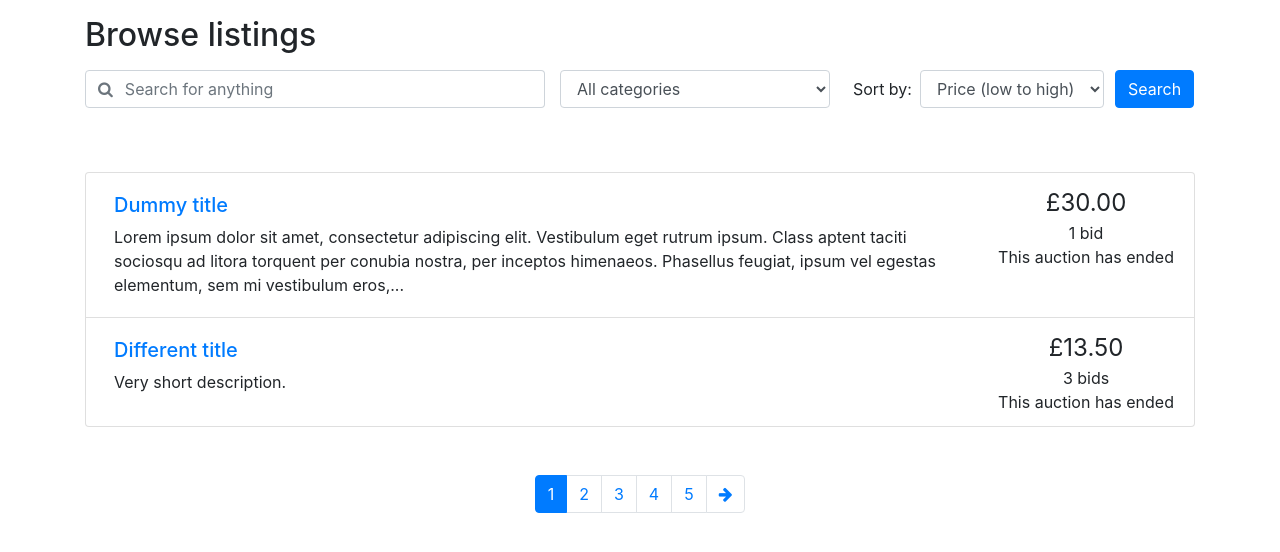
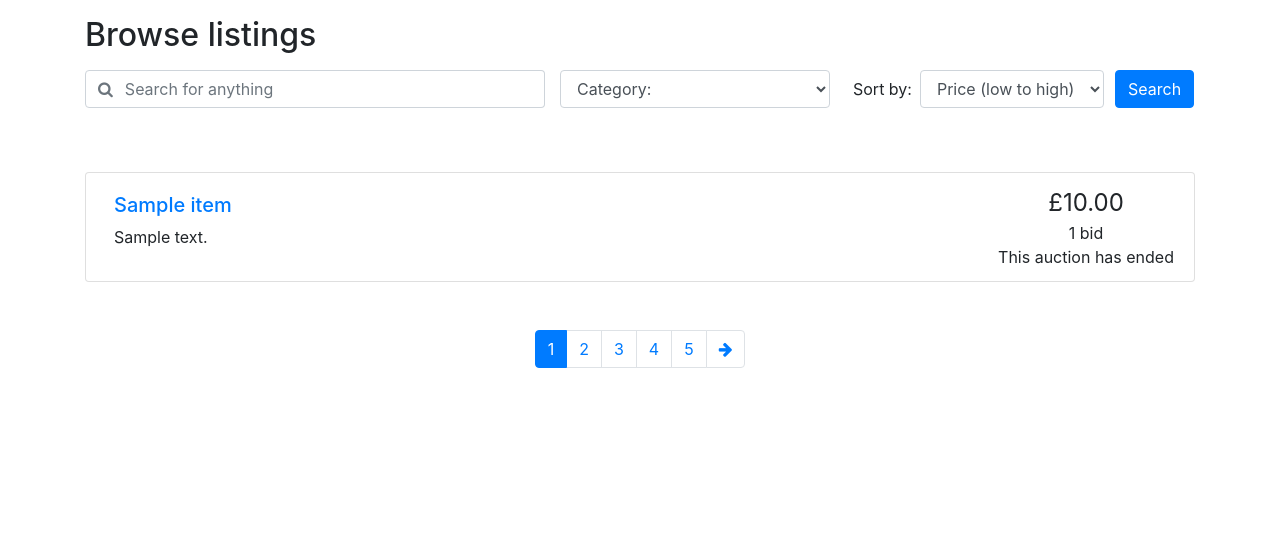
Before and after one commit to davidve0206/COMP0178-Project, a PHP site: page /views/browse.php in a window 1280 px wide. Shown: the part 114-666 px from the top of the page. Run offline with PHP 8.4, Linux system fonts and the light colour scheme; the visitor is signed in with stand-in values (Sample User, id 1); tables that the repository leaves empty or names only in its code hold one stand-in row (values such as "Sample post").

Commit message:
displaying basic results, added some utility functions to get highest bid and number of bids

```diff
--- a/views/browse.php
+++ b/views/browse.php
@@ -1,5 +1,5 @@
-<?php include_once("header.php")?>
-<?php require("utilities.php")?>
+<?php include_once("header.php") ?>
+<?php require("utilities.php") ?>
 
 <div class="container">
 
@@ -28,10 +28,9 @@
           <div class="form-group">
             <label for="cat" class="sr-only">Search within:</label>
             <select class="form-control" id="cat">
-          <option selected value="all">All categories</option>
-          <option value="fill">Fill me in</option>
-          <option value="with">with options</option>
-          <option value="populated">populated from a database?</option>
+              <?php
+              categories_form("Category: ");
+              ?>
             </select>
           </div>
         </div>
@@ -59,29 +58,25 @@
 // Retrieve these from the URL
 if (!isset($_GET['keyword'])) {
   // TODO: Define behavior if a keyword has not been specified.
-  }
-  else {
+} else {
   $keyword = $_GET['keyword'];
 }
 
 if (!isset($_GET['cat'])) {
   // TODO: Define behavior if a category has not been specified.
-  }
-  else {
+} else {
   $category = $_GET['cat'];
 }
 
 if (!isset($_GET['order_by'])) {
   // TODO: Define behavior if an order_by value has not been specified.
-  }
-  else {
+} else {
   $ordering = $_GET['order_by'];
 }
 
 if (!isset($_GET['page'])) {
   $curr_page = 1;
-  }
-  else {
+} else {
   $curr_page = $_GET['page'];
 }
 
@@ -102,29 +97,30 @@
 
   <ul class="list-group">
 
-<!-- TODO: Use a while loop to print a list item for each auction listing
+    <!-- Using a while loop to print a list item for each auction listing
      retrieved from the query -->
 
+    <!-- Initial implementation - needs to be reconfigured to work with search queries -->
     <?php
-  // Demonstration of what listings will look like using dummy data.
-  $item_id = "87021";
-  $title = "Dummy title";
-  $description = "Lorem ipsum dolor sit amet, consectetur adipiscing elit. Vestibulum eget rutrum ipsum. Class aptent taciti sociosqu ad litora torquent per conubia nostra, per inceptos himenaeos. Phasellus feugiat, ipsum vel egestas elementum, sem mi vestibulum eros, et facilisis dui nisi eget metus. In non elit felis. Ut lacus sem, pulvinar ultricies pretium sed, viverra ac sapien. Vivamus condimentum aliquam rutrum. Phasellus iaculis faucibus pellentesque. Sed sem urna, maximus vitae cursus id, malesuada nec lectus. Vestibulum scelerisque vulputate elit ut laoreet. Praesent vitae orci sed metus varius posuere sagittis non mi.";
-  $current_price = 30;
-  $num_bids = 1;
-  $end_date = new DateTime('2020-09-16T11:00:00');
+    require "../database/setup.php";
 
-  // This uses a function defined in utilities.php
-  print_listing_li($item_id, $title, $description, $current_price, $num_bids, $end_date);
+    $db->query("USE auction_site");
+    $query = "SELECT id, itemName, description, startPrice, endDate FROM Items";
+    $result = mysqli_query($db, $query)
+      or die('Error fetching item information' . $db->error);
 
-  $item_id = "516";
-  $title = "Different title";
-  $description = "Very short description.";
-  $current_price = 13.50;
-  $num_bids = 3;
-  $end_date = new DateTime('2020-11-02T00:00:00');
+    while ($row = mysqli_fetch_array($result)) {
+      $item_id = $row['id'];
+      $item_name = $row['itemName'];
+      $description = $row['description'];
+      $startPrice = $row['startPrice'];
+      $current_price = max($startPrice, floatval(highest_bid($item_id)));
+      $num_bids = number_of_bids($item_id);
+      $end_date = new DateTime($row['endDate']);
+      print_listing_li($item_id, $item_name, $description, $current_price, $num_bids, $end_date);
+    }
 
-  print_listing_li($item_id, $title, $description, $current_price, $num_bids, $end_date);
+    $db->close();
     ?>
 
   </ul>
@@ -149,7 +145,7 @@
       $high_page = min($max_page, $curr_page + 2 + $high_page_boost);
 
       if ($curr_page != 1) {
-    echo('
+        echo ('
     <li class="page-item">
       <a class="page-link" href="browse.php?' . $querystring . 'page=' . ($curr_page - 1) . '" aria-label="Previous">
         <span aria-hidden="true"><i class="fa fa-arrow-left"></i></span>
@@ -161,23 +157,22 @@
       for ($i = $low_page; $i <= $high_page; $i++) {
         if ($i == $curr_page) {
           // Highlight the link
-      echo('
+          echo ('
     <li class="page-item active">');
-    }
-    else {
+        } else {
           // Non-highlighted link
-      echo('
+          echo ('
     <li class="page-item">');
         }
 
         // Do this in any case
-    echo('
+        echo ('
       <a class="page-link" href="browse.php?' . $querystring . 'page=' . $i . '">' . $i . '</a>
     </li>');
       }
 
       if ($curr_page != $max_page) {
-    echo('
+        echo ('
     <li class="page-item">
       <a class="page-link" href="browse.php?' . $querystring . 'page=' . ($curr_page + 1) . '" aria-label="Next">
         <span aria-hidden="true"><i class="fa fa-arrow-right"></i></span>
@@ -195,4 +190,4 @@
 
 
 
-<?php include_once("footer.php")?>
+<?php include_once("footer.php") ?>
--- a/views/utilities.php
+++ b/views/utilities.php
@@ -2,23 +2,21 @@
 
 // display_time_remaining:
 // Helper function to help figure out what time to display
-function display_time_remaining($interval) {
+function display_time_remaining($interval)
+{
 
   if ($interval->days == 0 && $interval->h == 0) {
     // Less than one hour remaining: print mins + seconds:
     $time_remaining = $interval->format('%im %Ss');
-    }
-    else if ($interval->days == 0) {
+  } else if ($interval->days == 0) {
     // Less than one day remaining: print hrs + mins:
     $time_remaining = $interval->format('%hh %im');
-    }
-    else {
+  } else {
     // At least one day remaining: print days + hrs:
     $time_remaining = $interval->format('%ad %hh');
   }
 
   return $time_remaining;
-
 }
 
 // print_listing_li:
@@ -28,16 +26,14 @@ function print_listing_li($item_id, $title, $desc, $price, $num_bids, $end_time)
   // Truncate long descriptions
   if (strlen($desc) > 250) {
     $desc_shortened = substr($desc, 0, 250) . '...';
-  }
-  else {
+  } else {
     $desc_shortened = $desc;
   }
 
   // Fix language of bid vs. bids
   if ($num_bids == 1) {
     $bid = ' bid';
-  }
-  else {
+  } else {
     $bid = ' bids';
   }
 
@@ -45,15 +41,14 @@ function print_listing_li($item_id, $title, $desc, $price, $num_bids, $end_time)
   $now = new DateTime();
   if ($now > $end_time) {
     $time_remaining = 'This auction has ended';
-  }
-  else {
+  } else {
     // Get interval:
     $time_to_end = date_diff($now, $end_time);
     $time_remaining = display_time_remaining($time_to_end) . ' remaining';
   }
 
   // Print HTML
-  echo('
+  echo ('
     <li class="list-group-item d-flex justify-content-between">
     <div class="p-2 mr-5"><h5><a href="listing.php?item_id=' . $item_id . '">' . $title . '</a></h5>' . $desc_shortened . '</div>
     <div class="text-center text-nowrap"><span style="font-size: 1.5em">£' . number_format($price, 2) . '</span><br/>' . $num_bids . $bid . '<br/>' . $time_remaining . '</div>
@@ -61,4 +56,59 @@ function print_listing_li($item_id, $title, $desc, $price, $num_bids, $end_time)
   );
 }
 
+// Populate Categories for Form
+function categories_form($placeholder)
+{
+  require_once "../database/setup.php";
+
+  $db->query("USE auction_site");
+  $query = "SELECT id, name FROM Categories";
+  $result = mysqli_query($db, $query)
+    or die('Error fetching categories' . $db->error);
+
+  echo "<option selected disabled>$placeholder</option>";
+  while ($row = mysqli_fetch_array($result)) {
+    $id = $row['id'];
+    $name = $row['name'];
+    echo "<option value='$id'>$name</option>";
+  }
+  $db->close();
+}
+
+// Find current highest bid for an item
+function highest_bid($item_id)
+{
+  require "../database/setup.php";
+
+  $db->query("USE auction_site");
+  $query = "SELECT MAX(bidPrice) AS highestBid FROM Bids WHERE itemId = $item_id";
+  $result = mysqli_query($db, $query)
+    or die('Error fetching highest bid:' . $db->error);
+
+  $row = mysqli_fetch_array($result);
+  $bid = $row['highestBid'];
+
+  $db->close();
+
+  return $bid;
+}
+
+// Find the number of bids for an item
+function number_of_bids($item_id) {
+  require "../database/setup.php";
+
+  $db->query("USE auction_site");
+  $query = "SELECT COUNT(*) AS numberOfBids FROM Bids WHERE itemId = $item_id";
+  $result = mysqli_query($db, $query)
+    or die('Error fetching number of bids:' . $db->error);
+
+  $row = mysqli_fetch_array($result);
+  $bids_number = $row['numberOfBids'];
+
+  $db->close();
+
+  return $bids_number;
+}
+
+
 ?>
```
Also changed, not shown: views/create_auction.php (+2 -14 lines). Lines whose indentation alone changed are shown as unchanged.
